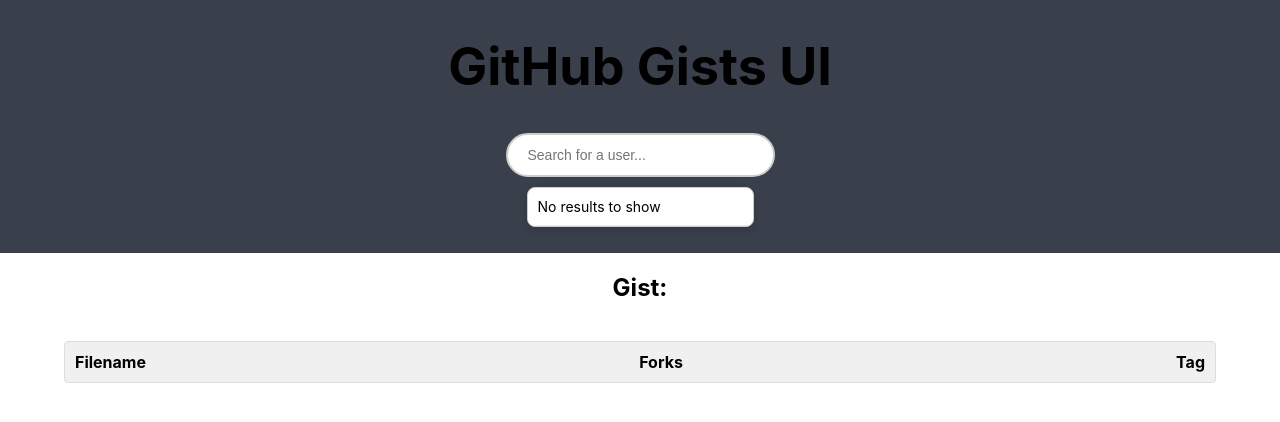
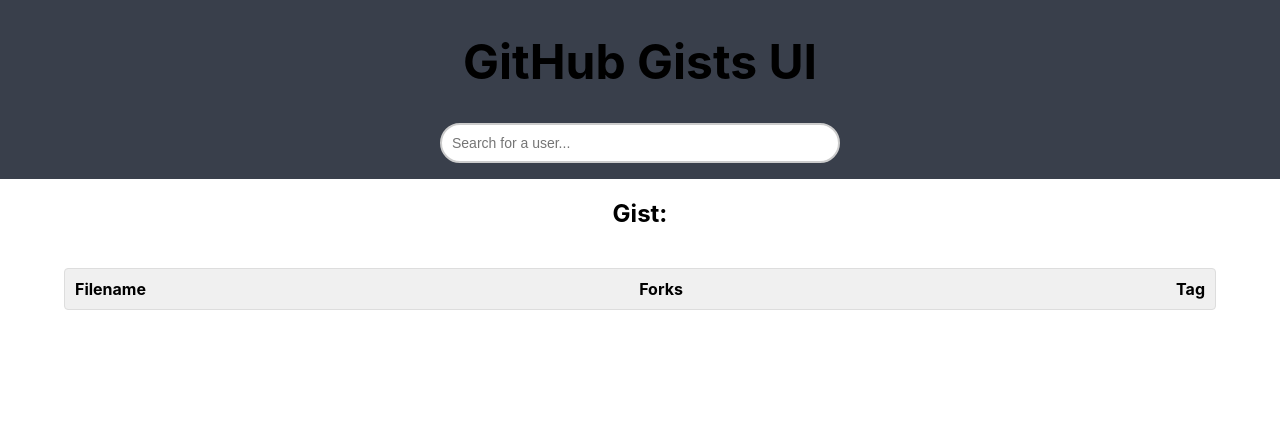
Before and after one commit to tontonel/githubGistUI, a React (Create React App) app: page / in a window 1280 px wide. Shown: the top 422 px of the page. Built offline with nearby package versions, Linux system fonts and the light colour scheme.

Commit message:
added absolute position for search options

```diff
--- a/src/App.css
+++ b/src/App.css
@@ -4,31 +4,46 @@
 
 .app-header {
   background-color: #393f4b;
-  min-height: 10vh;
+  min-height: 20vh;
   display: flex;
   flex-direction: column;
   align-items: center;
   justify-content: center;
-  font-size: calc(10px + 2vmin);
+  font-size: 3vh;
 }
 
 .search-bar {
-  display: flex;
-  flex-direction: column;
-  align-items: center;
-  max-width: 600px;
-  margin-left: auto;
-  margin-right: auto;
+  position: relative;
+  width: 100%;
+  max-width: 400px;
+  margin: 0 auto;
+  margin-bottom: 2vh;
 }
 
 .search-bar input {
-  padding: 12px 20px;
+  padding: 10px;
   width: 100%;
   border: 2px solid #ccc;
   border-radius: 25px;
   font-size: 14px;
   outline: none;
   transition: border-color 0.3s;
+  box-sizing: border-box;
+}
+
+
+
+.search-options {
+  position: absolute;
+  left: 0;
+  width: 100%;
+  background-color: white;
+  border: 1px solid #ccc;
+  border-top: none;
+  list-style: none;
+  padding: 0;
+  margin: 0;
+  z-index: 10;
 }
 
 .search-bar input:focus {
--- a/src/components/SearchBar.jsx
+++ b/src/components/SearchBar.jsx
@@ -1,13 +1,31 @@
-import React, { useRef } from 'react';
+import React, { useRef, useState, useEffect } from 'react';
 
 const SearchBar = (props) => {
 
     const inputRef = useRef(null);
 
+    const optionRef = useRef(null);
+
+    const [showOptions, setShowOptions] = useState(false);
+
     const handleOptionClick = (option) => {
         inputRef.current.value = '';
         props.handleOptionClick(option);
     }
+
+    const handleClickOutside = (event) => {
+        if (inputRef.current && !inputRef.current.contains(event.target)
+            && optionRef.current && !optionRef.current.contains(event.target)) {
+            setShowOptions(false);
+        }
+    }
+
+    useEffect(() => {
+        document.addEventListener('mousedown', handleClickOutside);
+        return () => {
+            document.removeEventListener('mousedown', handleClickOutside);
+        };
+    }, []);
 
     return (
     <div className='search-bar'>
@@ -16,14 +34,20 @@
             type="text"
             placeholder="Search for a user..."
             onChange={props.debouncedSearch}
+            onFocus={() => setShowOptions(true)}
+
         />
-        <ul>
-            {props.userGists !== undefined &&
-            props.userGists.length !== 0 ?
-                props.userGists.map((option) => (
-                <li key={option.id} onClick={() => handleOptionClick(option)}>gist:{option.id}</li>))
-            : <li>No results to show</li>}
-        </ul>
+        { showOptions &&
+            <ul
+                ref={optionRef}
+                className='search-options'
+            >
+                {props.userGists !== undefined &&
+                props.userGists.length !== 0 ?
+                    props.userGists.map((option) => (
+                    <li key={option.id} onClick={() => handleOptionClick(option)}>gist:{option.id}</li>))
+                : <li>No results to show</li>}
+            </ul>}
     </div>
     );
 };
```
